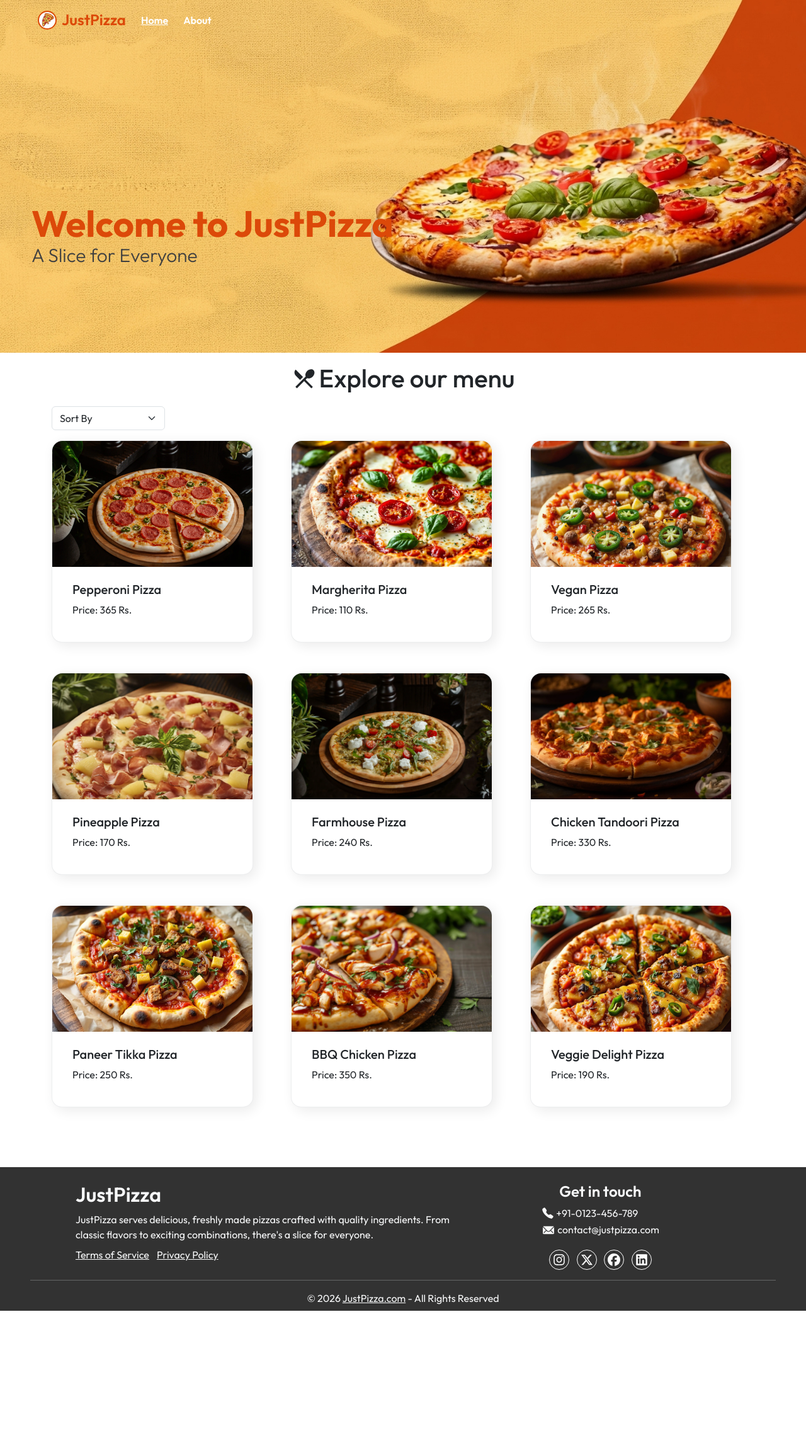
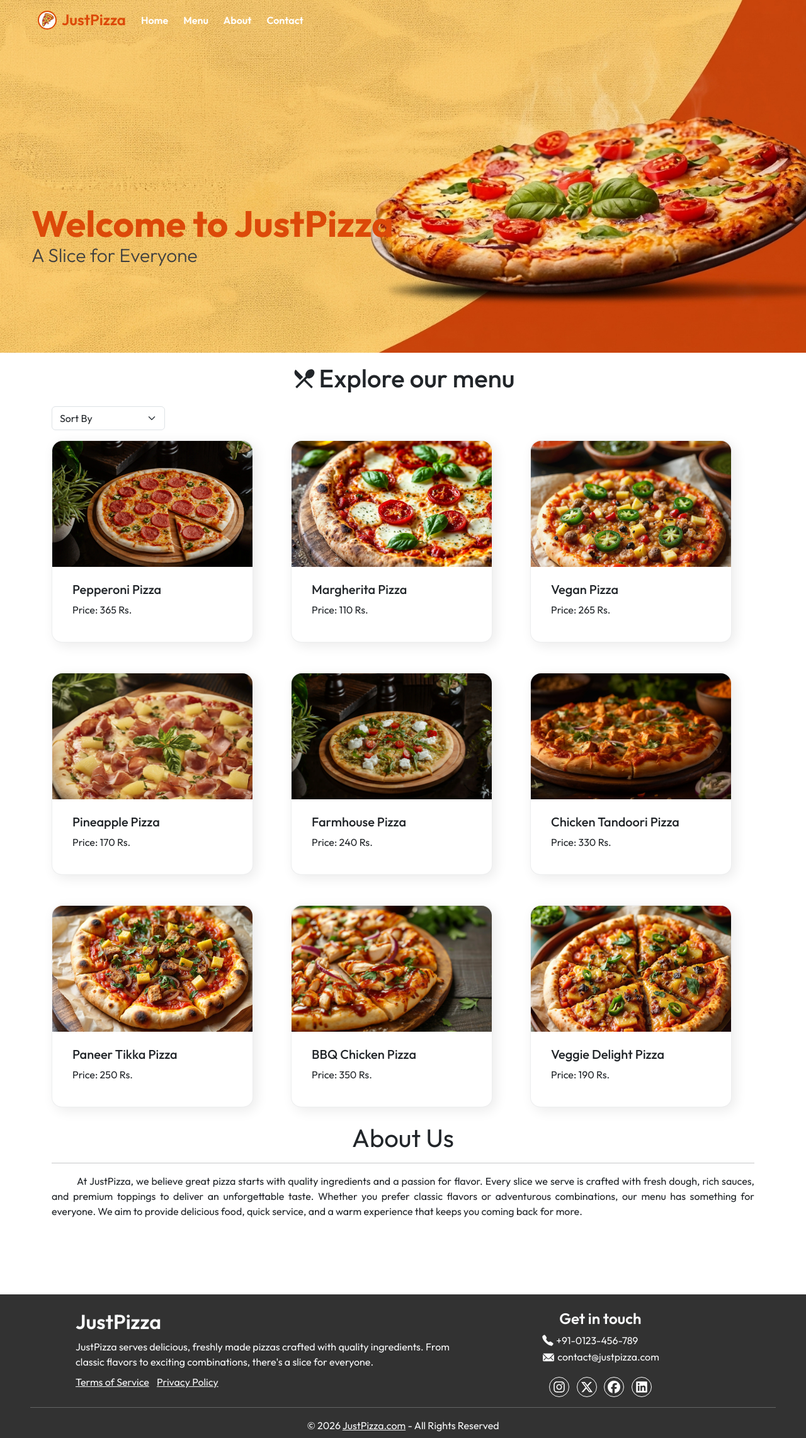
Before and after one commit to vaibhav-velhal/just-pizza-react, a React (Vite) app: page / in a window 1280 px wide. Shown: the whole page at 63% size. Before the commit the page ends 2081 px from the top, so only its background shows below. Built offline with nearby package versions, Linux system fonts and the light colour scheme.

Commit message:
reorganized the project structure and about section added to the home page

```diff
--- a/src/App.jsx
+++ b/src/App.jsx
@@ -4,8 +4,6 @@ import Navbar from './components/Navbar/Navbar';
 import Footer from './components/Footer/Footer';
 
 const Home = lazy(() => import("./pages/Home/Home"));
-const About = lazy(() => import("./pages/About/About"));
-// const Contact = lazy(() => import("./pages/Contact/Contact"));
 
 function App() {
 
@@ -23,8 +21,6 @@ function App() {
           <div className="main-content">
             <Routes>
               <Route path="/" element={<Home />} />
-              <Route path="/about" element={<About />} />
-              {/* <Route path="/contact" element={<Contact />} /> */}
             </Routes>
           </div>
         </main>
--- a/src/pages/About/About.css
+++ b/src/components/About/About.css
@@ -2,12 +2,12 @@
     margin-bottom: 120px;
 }
 
-.about-image {
+/* .about-image {
     height: 40vh;
     background-position: center;
     background-repeat: no-repeat;
     background-size: cover;
-}
+} */
 
 .about .container h1 {
     font-size: 40px;
--- /dev/null
+++ b/src/components/About/About.jsx
@@ -0,0 +1,28 @@
+import MultiplePizzas from "/multiplePizzas.jpeg";
+import "./About.css";
+
+function About() {
+  return (
+    <div className="about">
+      {/* <div
+        className="image-container about-image"
+        style={{ backgroundImage: `url(${MultiplePizzas})` }}
+      ></div> */}
+      <div className="container text-center mt-4">
+        <h1 className="fw-normal">About Us</h1>
+        <hr />
+        <p>
+          At JustPizza, we believe great pizza starts with quality ingredients
+          and a passion for flavor. Every slice we serve is crafted with fresh
+          dough, rich sauces, and premium toppings to deliver an unforgettable
+          taste. Whether you prefer classic flavors or adventurous combinations,
+          our menu has something for everyone. We aim to provide delicious food,
+          quick service, and a warm experience that keeps you coming back for
+          more.
+        </p>
+      </div>
+    </div>
+  );
+}
+
+export default About;
--- /dev/null
+++ b/src/components/Header/Header.jsx
@@ -0,0 +1,15 @@
+import './Header.css';
+
+function Home() {
+
+    return(
+        <div className="headerContainer">
+            <div className="welcome-text">
+                <h1 className='m-0 fw-bold'>Welcome to JustPizza</h1>
+                <p className='m-0 fw-light'>A Slice for Everyone</p>
+            </div>
+        </div>
+    )
+}
+
+export default Home;
--- a/src/components/MenuSection/MenuSection.jsx
+++ b/src/components/Menu/Menu.jsx
@@ -1,7 +1,7 @@
 import React, {useState} from "react";
 import { MenuList } from "../../data/menuList";
 import { MdRestaurantMenu } from "react-icons/md";
-import "./MenuSection.css";
+import "./Menu.css";
 
 function MenuSection() {
 
@@ -18,7 +18,7 @@ function MenuSection() {
   });
 
   return (
-    <div id="menuPage" className="container mt-3">
+    <div id="menuPage" className="menu container mt-3">
 
       <h1 className="text-center mb-3">
         <MdRestaurantMenu className="mb-2 me-1" />
--- a/src/components/Navbar/Navbar.css
+++ b/src/components/Navbar/Navbar.css
@@ -21,6 +21,10 @@
     color: hsl(18, 92%, 45%);
 }
 
+.navbar-collapse li a {
+    cursor: pointer;
+}
+
 .navbar-collapse a, li {
     list-style-type: none;
     text-decoration: none;
--- a/src/components/Navbar/Navbar.jsx
+++ b/src/components/Navbar/Navbar.jsx
@@ -1,4 +1,5 @@
 import { NavLink } from "react-router-dom";
+import { Link } from "react-scroll";
 import "./Navbar.css";
 import { useState, useEffect } from "react";
 
@@ -24,9 +25,26 @@ function Navbar() {
 
                 <div className="collapse navbar-collapse" id="navbarNav">
                     <ul className="navbar-nav gap-1 gap-md-4 m-2 m-lg-0">
-                        <li className="nav-item fw-semibold"><NavLink to="/">Home</NavLink></li>
-                        <li className="nav-item fw-semibold"><NavLink to="/about">About</NavLink></li>
-                        {/* <li className="nav-item fw-semibold"><NavLink to="/contact">Contact</NavLink></li> */}
+                        <li className="nav-item fw-semibold">
+                            {/* <NavLink to="/home"> */}
+                                <Link to="header" smooth={true} offset={0} duration={200}>Home</Link>
+                            {/* </NavLink> */}
+                        </li>
+                        <li className="nav-item fw-semibold">
+                            {/* <NavLink to="/menu"> */}
+                                <Link to="menu" smooth={true} offset={0} duration={200}>Menu</Link>
+                            {/* </NavLink> */}
+                        </li>
+                        <li className="nav-item fw-semibold">
+                            {/* <NavLink to="/about"> */}
+                                <Link to="about" smooth={true} offset={0} duration={200}>About</Link>
+                            {/* </NavLink> */}
+                        </li>
+                        <li className="nav-item fw-semibold">
+                            {/* <NavLink to="/contact"> */}
+                                <Link to="footer" smooth={true} offset={0} duration={200}>Contact</Link>
+                            {/* </NavLink> */}
+                        </li>
                     </ul>
                 </div>
             </div>
--- a/src/pages/About/About.jsx
+++ /dev/null
@@ -1,21 +0,0 @@
-import MultiplePizzas from "/multiplePizzas.jpeg";
-import "./About.css";
-
-function About() {
-
-
-    return (
-        <div className="about">
-            <div className="image-container about-image" style={{ backgroundImage: `url(${MultiplePizzas})` }}></div>
-            <div className="container text-center mt-4">
-                <h1 className="fw-normal">About Us</h1>
-                <hr />
-                <p>
-                    At JustPizza, we believe great pizza starts with quality ingredients and a passion for flavor. Every slice we serve is crafted with fresh dough, rich sauces, and premium toppings to deliver an unforgettable taste. Whether you prefer classic flavors or adventurous combinations, our menu has something for everyone. We aim to provide delicious food, quick service, and a warm experience that keeps you coming back for more.
-                </p>
-            </div>
-        </div>
-    )
-}
-
-export default About;
--- a/src/pages/Home/Home.jsx
+++ b/src/pages/Home/Home.jsx
@@ -1,19 +1,13 @@
-import './Home.css';
-import MenuSection from '../../components/MenuSection/MenuSection';
+import Header from './../../components/Header/Header';
+import Menu from './../../components/Menu/Menu';
+import About from './../../components/About/About';
 
 function Home() {
-
     return(
-        <div id='home-page' className="container-fluid">
-            <div className="headerContainer">
-                <div className="welcome-text">
-                    <h1 className='m-0 fw-bold'>Welcome to JustPizza</h1>
-                    <p className='m-0 fw-light'>A Slice for Everyone</p>
-                </div>
-            </div>
-            <div className="menuContainer">
-                <MenuSection />
-            </div>
+        <div>
+            <Header />
+            <Menu />
+            <About />
         </div>
     )
 }
```
Also changed, not shown: src/components/Header/Header.css (renamed from src/pages/Home/Home.css), src/components/Menu/Menu.css (renamed from src/components/MenuSection/MenuSection.css).
